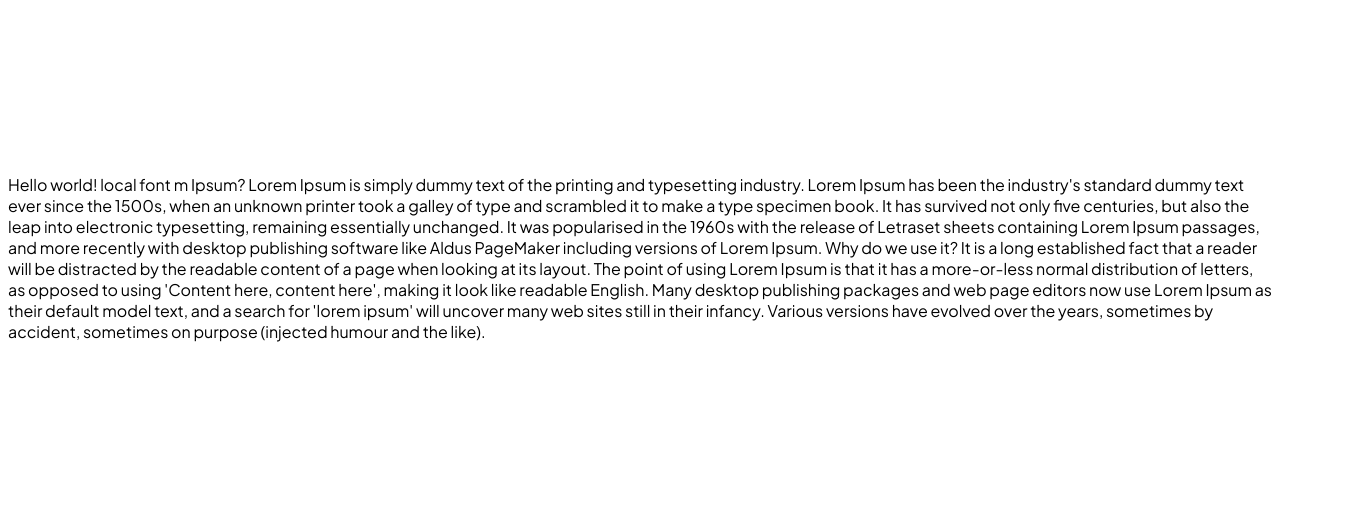
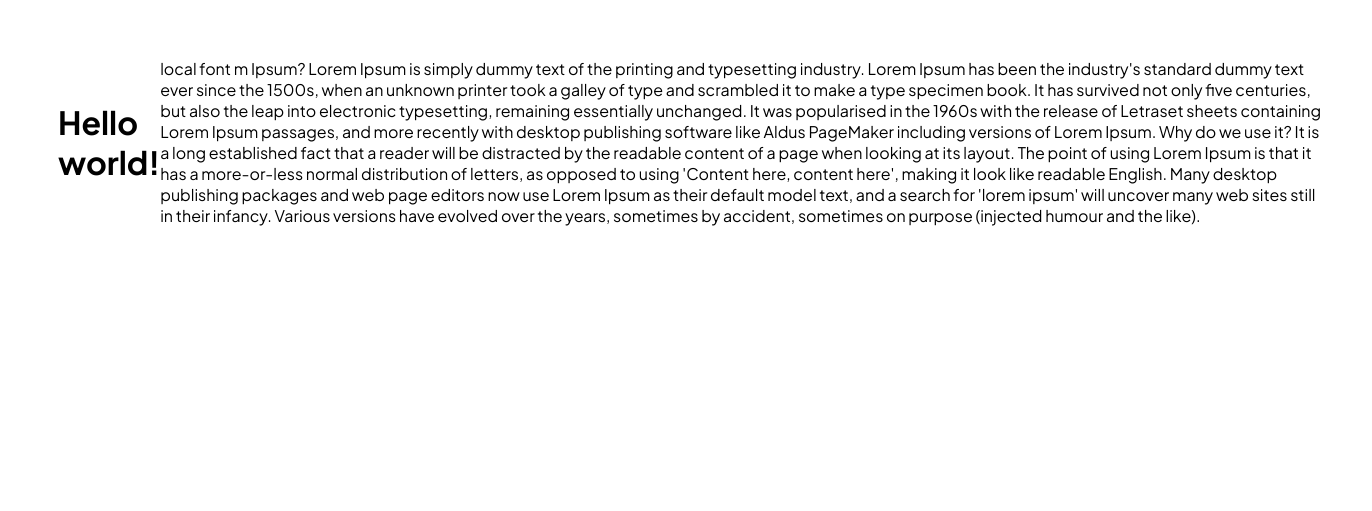
Before and after one commit to PraveeDurairaj/localfont, a Gatsby site: page / in a window 1280 px wide. Shown: the whole page, 1372 px wide, since content can reach past the window. Built offline with nearby package versions, Linux system fonts and the light colour scheme; Gatsby itself is replaced by a stand-in of ours.

Commit message:
add font display property

```diff
--- a/gatsby-ssr.js
+++ b/gatsby-ssr.js
@@ -10,6 +10,7 @@ export const onRenderBody = ({ setHeadComponents }) => {
                    font-weight: normal;
                     font-style: normal;
                     src: url('src/fonts/PlusJakartaSans-VariableFont_wght.ttf') format('truetype');
+                    font-display: swap;
                        }
                     body{
                     font-family: "Plus Jakarta Sans", serif;
--- a/src/pages/index.js
+++ b/src/pages/index.js
@@ -3,7 +3,9 @@ import '../styles/home.css'
 
 export default function Home() {
   return <div className="homeContainer">
-    Hello world!
+   <h1>
+   Hello world!
+    </h1>
     local font
     m Ipsum?
 Lorem Ipsum is simply dummy text of the printing and typesetting industry. Lorem Ipsum has been the industry's standard dummy text ever since the 1500s, when an unknown printer took a galley of type and scrambled it to make a type specimen book. It has survived not only five centuries, but also the leap into electronic typesetting, remaining essentially unchanged. It was popularised in the 1960s with the release of Letraset sheets containing Lorem Ipsum passages, and more recently with desktop publishing software like Aldus PageMaker including versions of Lorem Ipsum.
--- a/src/styles/home.css
+++ b/src/styles/home.css
@@ -3,7 +3,7 @@
 
 .homeContainer{
     display: flex;
-    height: 500px;
+    padding: 50px;
     width: 100%;
     justify-content: center;
     align-items: center;
```
